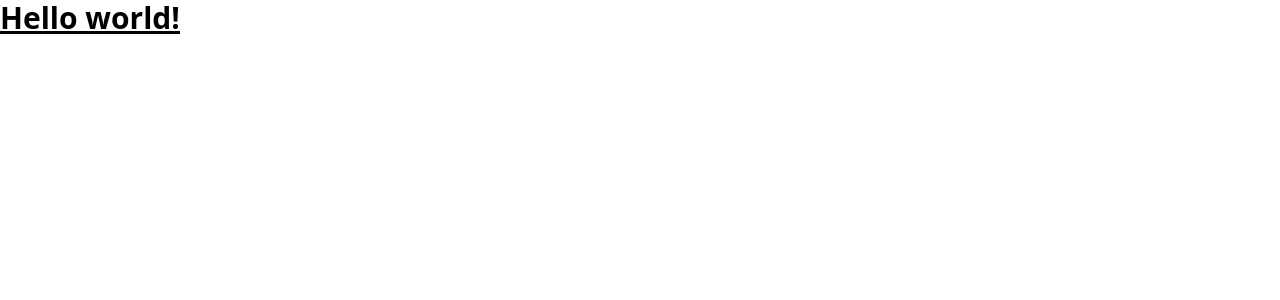
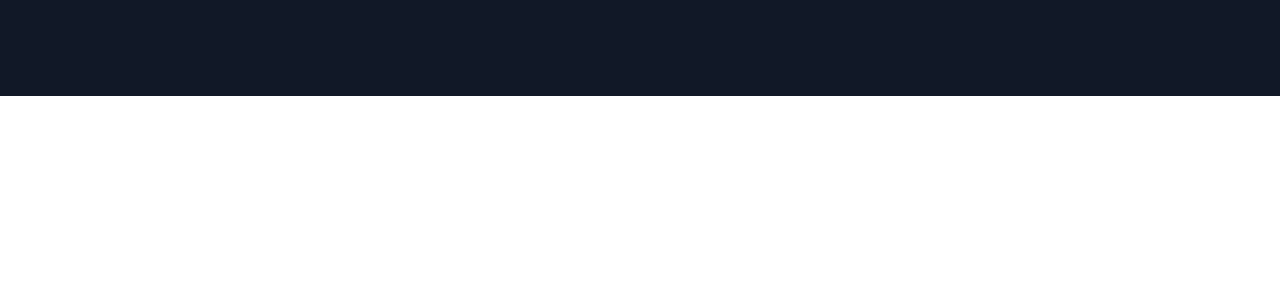
Before and after one commit to AlzyWelzy/Epiphora, a React (Vite) app: page / in a window 1280 px wide. Shown: the top 300 px of the page. Built offline with nearby package versions, Linux system fonts and the light colour scheme.

Commit message:
added style to body tag

```diff
--- a/src/App.tsx
+++ b/src/App.tsx
@@ -1,5 +1,7 @@
 function App() {
-  return <h1 className="text-3xl font-bold underline">Hello world!</h1>;
+  return (
+    <div className="bg-gray-900 text-white font-sans p-12 font-normal"></div>
+  );
 }
 
 export default App;
```
